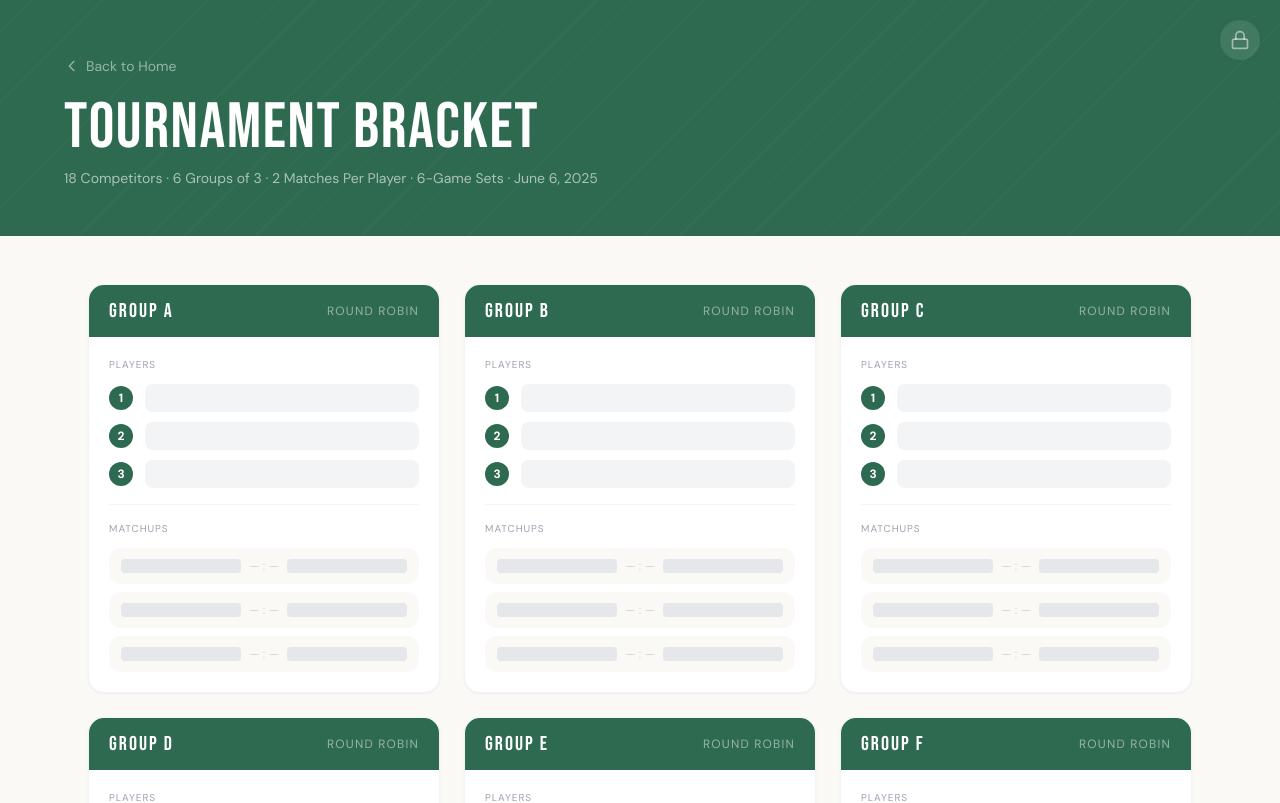
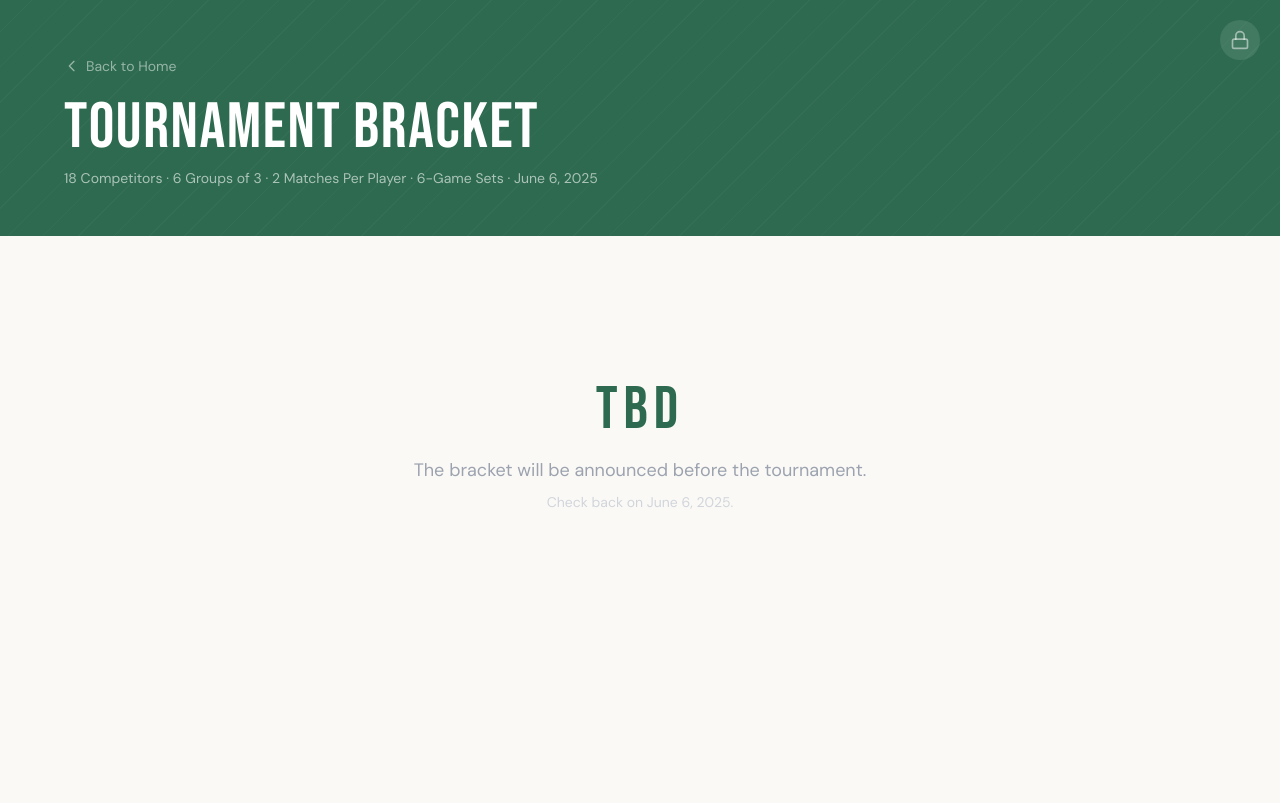
Before and after one commit to acesforyouth/aces-for-youth, a Next.js app: page /bracket in a window 1280 px wide. Shown: the top 803 px of the page. Built offline with nearby package versions, Linux system fonts and the light colour scheme.

Commit message:
update hero description, show TBD bracket for non-admins

```diff
--- a/app/bracket/page.tsx
+++ b/app/bracket/page.tsx
@@ -134,7 +134,22 @@ export default function BracketPage() {
 
       {/* Groups */}
       <div className="max-w-6xl mx-auto px-6 py-12">
-        <div className="grid grid-cols-1 md:grid-cols-2 lg:grid-cols-3 gap-6">
+
+        {/* TBD state — remove this block when bracket is ready */}
+        {!isAdmin && (
+          <motion.div
+            initial={{ opacity: 0, y: 20 }}
+            animate={{ opacity: 1, y: 0 }}
+            transition={{ duration: 0.5 }}
+            className="text-center py-24"
+          >
+            <p className="font-bebas text-6xl text-[#2D6A4F] tracking-widest mb-4">TBD</p>
+            <p className="font-dm text-gray-400 text-lg">The bracket will be announced before the tournament.</p>
+            <p className="font-dm text-gray-300 text-sm mt-2">Check back on June 6, 2025.</p>
+          </motion.div>
+        )}
+
+        {isAdmin && <div className="grid grid-cols-1 md:grid-cols-2 lg:grid-cols-3 gap-6">
           {GROUP_LABELS.map((label, gi) => (
             <motion.div
               key={label}
@@ -248,7 +263,8 @@ export default function BracketPage() {
               </div>
             </motion.div>
           ))}
-        </div>
+        </div>}
+
       </div>
 
       {/* Password modal */}
--- a/components/LandingHero.tsx
+++ b/components/LandingHero.tsx
@@ -69,8 +69,9 @@ export default function LandingHero() {
               transition={{ duration: 0.6, delay: 0.2 }}
               className="font-dm text-white/75 text-lg leading-relaxed mb-4"
             >
-              A youth tennis tournament series for kids, giving players
-              their first real competitive experience while raising funds for ACEing Autism.
+              Beginner Tournament · Green Ball Level! Never played a tournament before?
+              This is the perfect place to start — a fun, low-pressure, welcoming environment
+              where the goal is to learn and enjoy the game. Come give it a try. You might love it!
             </motion.p>
 
             <motion.p
```
